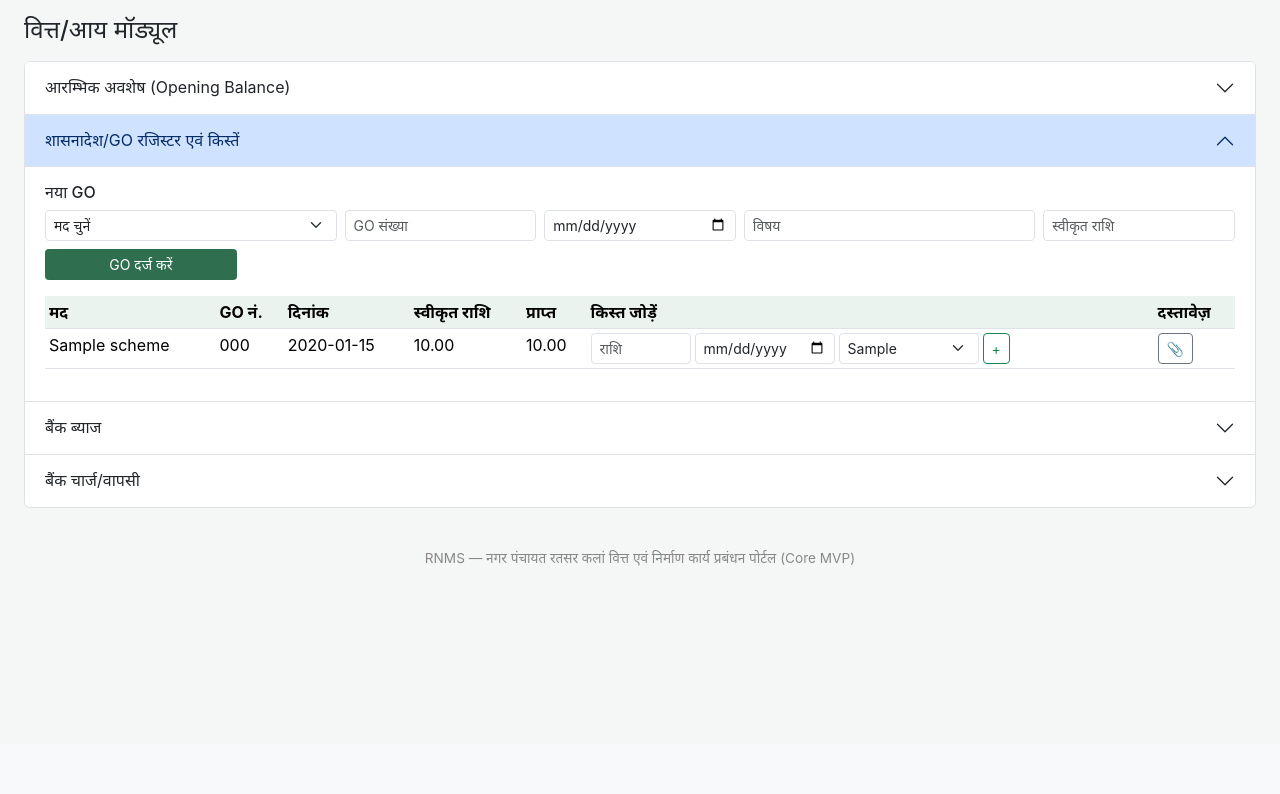
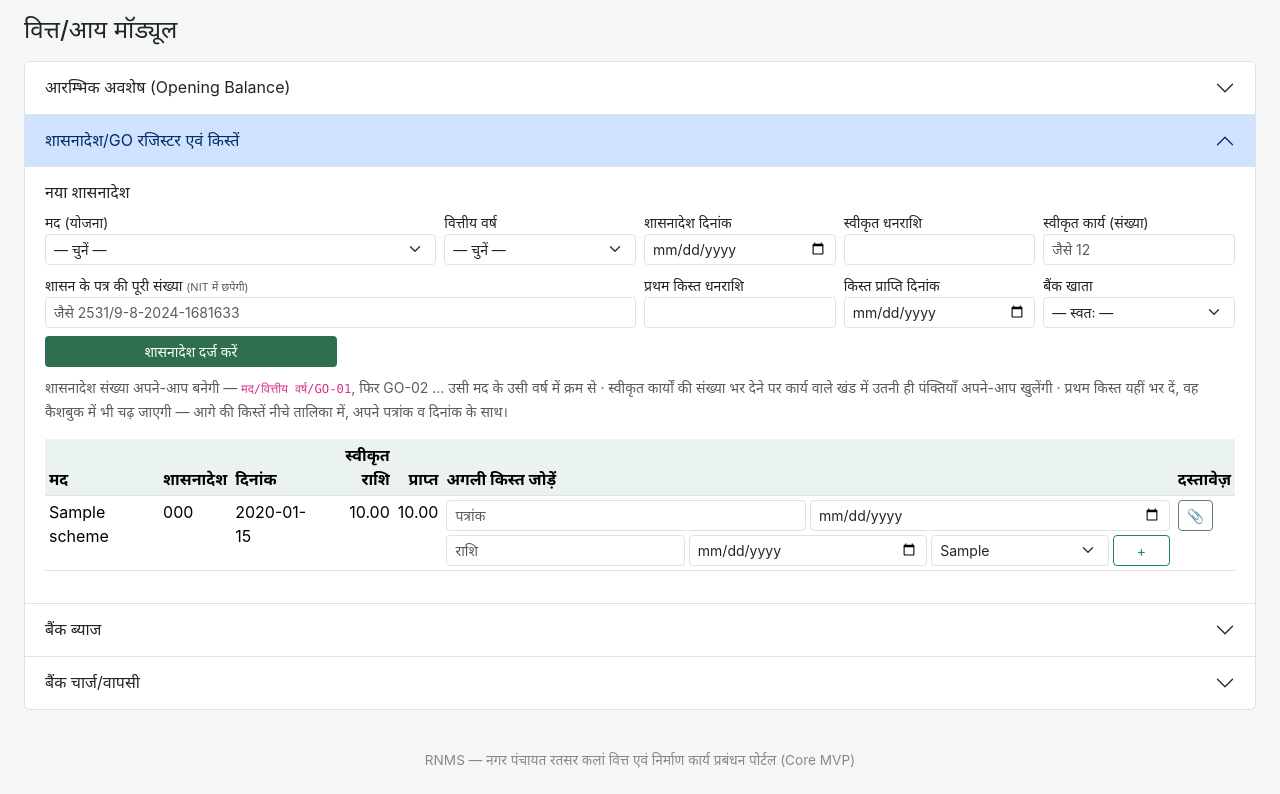
Before and after one commit to mridulsinghbhu52-stack/rnms-app, a Flask app: page /finance in a window 1280 px wide, after a click on "शासनादेश/GO रजिस्टर एवं किस्तें". Shown: the part 56-850 px from the top of the page. Before the commit the page ends 622 px from the top, so only its background shows below. Run offline with Flask 3, Linux system fonts and the light colour scheme; the visitor is signed in with stand-in values (Sample User, id 1); tables that the repository leaves empty hold one stand-in row (values such as "Sample post"); some libraries are stand-ins or nearby versions.

Commit message:
Update finance.html for new fields and labels

```diff
--- a/templates/finance.html
+++ b/templates/finance.html
@@ -33,32 +33,69 @@
     <h2 class="accordion-header"><button class="accordion-button collapsed" data-bs-toggle="collapse" data-bs-target="#c2">शासनादेश/GO रजिस्टर एवं किस्तें</button></h2>
     <div id="c2" class="accordion-collapse collapse" data-bs-parent="#acc">
       <div class="accordion-body">
-        <h6>नया GO</h6>
+        <h6>नया शासनादेश</h6>
         <form method="POST" action="{{ url_for('new_go') }}" class="row g-2 mb-3">
-          <div class="col-md-3"><select name="scheme_id" class="form-select form-select-sm" required>
-            <option value="">मद चुनें</option>{% for s in schemes %}<option value="{{ s.scheme_id }}">{{ s.scheme_name }}</option>{% endfor %}
-          </select></div>
-          <div class="col-md-2"><input name="go_number" class="form-control form-control-sm" placeholder="GO संख्या" required></div>
-          <div class="col-md-2"><input type="date" name="go_date" class="form-control form-control-sm" required></div>
-          <div class="col-md-3"><input name="subject" class="form-control form-control-sm" placeholder="विषय"></div>
-          <div class="col-md-2"><input name="total_sanctioned_amount" type="number" step="0.01" class="form-control form-control-sm" placeholder="स्वीकृत राशि" required></div>
-          <div class="col-md-2 mt-2"><button class="btn btn-sm text-white w-100" style="background:#2f6f4f;">GO दर्ज करें</button></div>
+          <div class="col-md-4"><label class="form-label small mb-0">मद (योजना)</label>
+            <select name="scheme_id" class="form-select form-select-sm" required>
+              <option value="">— चुनें —</option>{% for s in schemes %}<option value="{{ s.scheme_id }}">{{ s.scheme_name }}</option>{% endfor %}
+            </select></div>
+          <div class="col-md-2"><label class="form-label small mb-0">वित्तीय वर्ष</label>
+            <select name="fy_id" class="form-select form-select-sm" required>
+              <option value="">— चुनें —</option>{% for f in fys %}<option value="{{ f.fy_id }}">{{ f.fy_name }}</option>{% endfor %}
+            </select></div>
+          <div class="col-md-2"><label class="form-label small mb-0">शासनादेश दिनांक</label>
+            <input type="date" name="go_date" class="form-control form-control-sm" required></div>
+          <div class="col-md-2"><label class="form-label small mb-0">स्वीकृत धनराशि</label>
+            <input name="total_sanctioned_amount" type="number" step="0.01" class="form-control form-control-sm" required></div>
+          <div class="col-md-2"><label class="form-label small mb-0">स्वीकृत कार्य (संख्या)</label>
+            <input name="works_count" type="number" min="0" class="form-control form-control-sm" placeholder="जैसे 12"></div>
+
+          <div class="col-md-6"><label class="form-label small mb-0">शासन के पत्र की पूरी संख्या
+              <span class="text-muted" style="font-size:11px">(NIT में छपेगी)</span></label>
+            <input name="govt_letter_ref" class="form-control form-control-sm"
+                   placeholder="जैसे 2531/9-8-2024-1681633"></div>
+          <div class="col-md-2"><label class="form-label small mb-0">प्रथम किस्त धनराशि</label>
+            <input name="first_amount" type="number" step="0.01" class="form-control form-control-sm"></div>
+          <div class="col-md-2"><label class="form-label small mb-0">किस्त प्राप्ति दिनांक</label>
+            <input type="date" name="first_date" class="form-control form-control-sm"></div>
+          <div class="col-md-2"><label class="form-label small mb-0">बैंक खाता</label>
+            <select name="first_bank_account_id" class="form-select form-select-sm">
+              <option value="">— स्वतः —</option>{% for b in bank_accounts %}<option value="{{ b.account_id }}">{{ b.account_no }} — {{ b.bank_name }}</option>{% endfor %}
+            </select></div>
+
+          <div class="col-md-3 d-flex align-items-end">
+            <button class="btn btn-sm text-white w-100" style="background:#2f6f4f;">शासनादेश दर्ज करें</button></div>
+
+          <div class="col-12"><small class="text-muted">
+            शासनादेश संख्या अपने-आप बनेगी &mdash; <code>मद/वित्तीय वर्ष/GO-01</code>, फिर GO-02 …
+            उसी मद के उसी वर्ष में क्रम से &middot;
+            स्वीकृत कार्यों की संख्या भर देने पर कार्य वाले खंड में उतनी ही पंक्तियाँ अपने-आप खुलेंगी &middot;
+            प्रथम किस्त यहीं भर दें, वह कैशबुक में भी चढ़ जाएगी &mdash; आगे की किस्तें नीचे तालिका में,
+            अपने पत्रांक व दिनांक के साथ।</small></div>
         </form>
         <table class="table table-sm">
-          <thead><tr><th>मद</th><th>GO नं.</th><th>दिनांक</th><th>स्वीकृत राशि</th><th>प्राप्त</th><th>किस्त जोड़ें</th><th>दस्तावेज़</th></tr></thead>
+          <thead><tr><th>मद</th><th>शासनादेश</th><th>दिनांक</th><th class="text-end">स्वीकृत राशि</th><th class="text-end">प्राप्त</th><th>अगली किस्त जोड़ें</th><th>दस्तावेज़</th></tr></thead>
           <tbody>
           {% for g in gos %}
           <tr>
-            <td>{{ g.scheme_name }}</td><td>{{ g.go_number }}</td><td>{{ g.go_date }}</td>
-            <td>{{ g.total_sanctioned_amount|amt }}</td><td>{{ g.received|amt }}</td>
+            <td>{{ g.scheme_name }}</td>
+            <td>{{ g.go_number }}
+              {% if g.govt_letter_ref %}<br><span class="text-muted" style="font-size:11px">{{ g.govt_letter_ref }}</span>{% endif %}
+              {% if g.works_count %}<br><span class="text-muted" style="font-size:11px">{{ g.works_count }} कार्य स्वीकृत</span>{% endif %}
+            </td>
+            <td>{{ g.go_date }}</td>
+            <td class="text-end">{{ g.total_sanctioned_amount|amt }}</td>
+            <td class="text-end">{{ g.received|amt }}</td>
             <td>
-              <form method="POST" action="{{ url_for('new_installment', go_id=g.go_id) }}" class="d-flex gap-1">
-                <input name="amount_received" type="number" step="0.01" class="form-control form-control-sm" placeholder="राशि" style="width:100px" required>
-                <input type="date" name="received_date" class="form-control form-control-sm" style="width:140px" required>
-                <select name="bank_account_id" class="form-select form-select-sm" style="width:140px" required>
+              <form method="POST" action="{{ url_for('new_installment', go_id=g.go_id) }}" class="row g-1">
+                <div class="col-6"><input name="letter_no" class="form-control form-control-sm" placeholder="पत्रांक"></div>
+                <div class="col-6"><input type="date" name="letter_date" class="form-control form-control-sm" title="पत्र दिनांक"></div>
+                <div class="col-4"><input name="amount_received" type="number" step="0.01" class="form-control form-control-sm" placeholder="राशि" required></div>
+                <div class="col-4"><input type="date" name="received_date" class="form-control form-control-sm" title="प्राप्ति दिनांक" required></div>
+                <div class="col-3"><select name="bank_account_id" class="form-select form-select-sm" required>
                   {% for b in bank_accounts %}<option value="{{ b.account_id }}">{{ b.account_no }}</option>{% endfor %}
-                </select>
-                <button class="btn btn-sm btn-outline-success">+</button>
+                </select></div>
+                <div class="col-1"><button class="btn btn-sm btn-outline-success w-100">+</button></div>
               </form>
             </td>
             <td><a href="{{ url_for('manage_documents', related_type='GO', related_id=g.go_id) }}" class="btn btn-sm btn-outline-secondary">📎</a></td>
```
